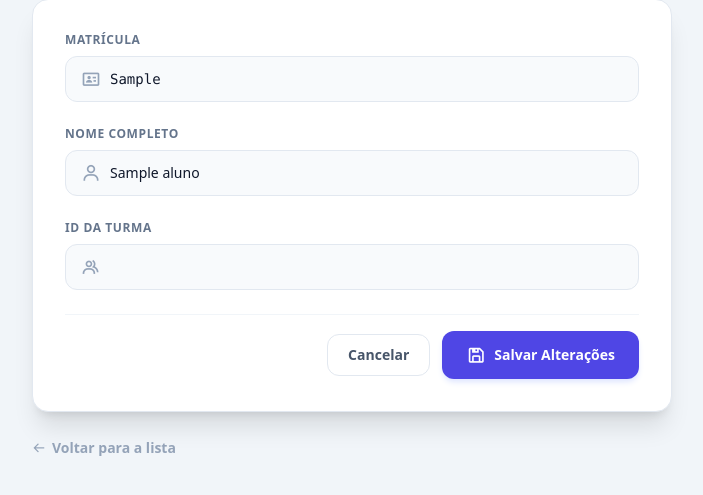
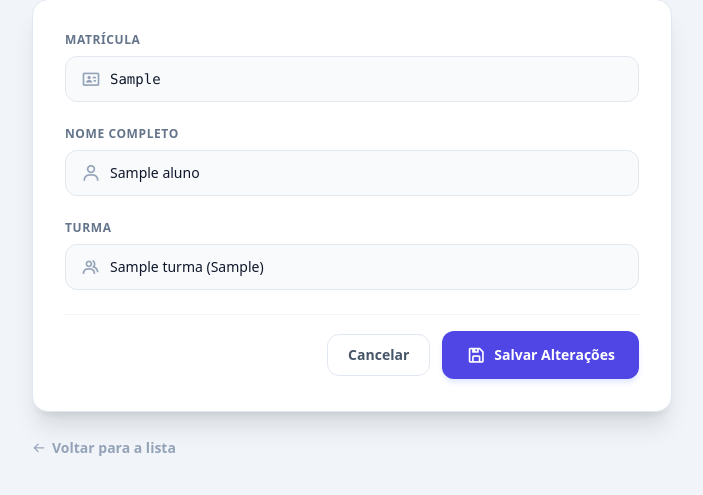
Before and after one commit to pereiradevel/projeto_crud_puro, a PHP site: page /alunos/edit.php?id=1 in a window 1280 px wide. Shown: the part 133-628 px from the top of the page, without its empty margins (288-991 px from the left). Run offline with PHP 8.4, Linux system fonts and the light colour scheme; a user stored in the database is signed in; tables that the repository leaves empty hold one stand-in row (values such as "Sample post"); data that the repository does not hold is empty; some libraries are stand-ins or nearby versions.

Commit message:
ultima alteracao

```diff
--- a/alunos/edit.php
+++ b/alunos/edit.php
@@ -19,6 +19,9 @@ if (!$aluno) {
     header("Location: index.php");
     exit;
 }
+
+$stmt_turmas = $pdo->query("SELECT id, nome_turma, turno FROM turmas ORDER BY nome_turma ASC");
+$turmas = $stmt_turmas->fetchAll(PDO::FETCH_ASSOC);
 
 if ($_SERVER['REQUEST_METHOD'] === 'POST') {
     $matricula = trim($_POST['matricula']);
@@ -101,14 +104,20 @@ if ($_SERVER['REQUEST_METHOD'] === 'POST') {
                 </div>
 
                 <div>
-                    <label for="turma_id" class="block text-xs font-bold text-slate-500 uppercase tracking-wider mb-2">ID da Turma</label>
+                    <label for="turma_id" class="block text-xs font-bold text-slate-500 uppercase tracking-wider mb-2">Turma</label>
                     <div class="relative">
                         <span class="absolute inset-y-0 left-0 flex items-center pl-4 text-slate-400">
                             <i class='bx bx-group text-xl'></i>
                         </span>
-                        <input type="number" id="turma_id" name="turma_id" required
-                            value="<?php echo $turma['turma_id']; ?>"
-                            class="w-full pl-11 pr-4 py-3 bg-slate-50 border border-slate-200 rounded-xl focus:outline-none focus:border-indigo-500 focus:bg-white transition-all text-sm text-slate-900">
+                        <select id="turma_id" name="turma_id" required
+                            class="w-full pl-11 pr-4 py-3 bg-slate-50 border border-slate-200 rounded-xl focus:outline-none focus:border-indigo-500 focus:bg-white transition-all text-sm text-slate-900 appearance-none">
+                            <option value="">Selecione uma turma</option>
+                            <?php foreach ($turmas as $turma): ?>
+                                <option value="<?php echo $turma['id']; ?>" <?php echo ($turma['id'] == $aluno['turma_id']) ? 'selected' : ''; ?>>
+                                    <?php echo htmlspecialchars($turma['nome_turma'] . ' (' . $turma['turno'] . ')'); ?>
+                                </option>
+                            <?php endforeach; ?>
+                        </select>
                     </div>
                 </div>
 
--- a/logout.php
+++ b/logout.php
@@ -1,7 +1,6 @@
 <?php
 session_start();
 
-// Encerra a sessão atual e redireciona para a página de login.
 $_SESSION = [];
 if (ini_get('session.use_cookies')) {
     $params = session_get_cookie_params();
```
Also changed, not shown: 1 other file.
